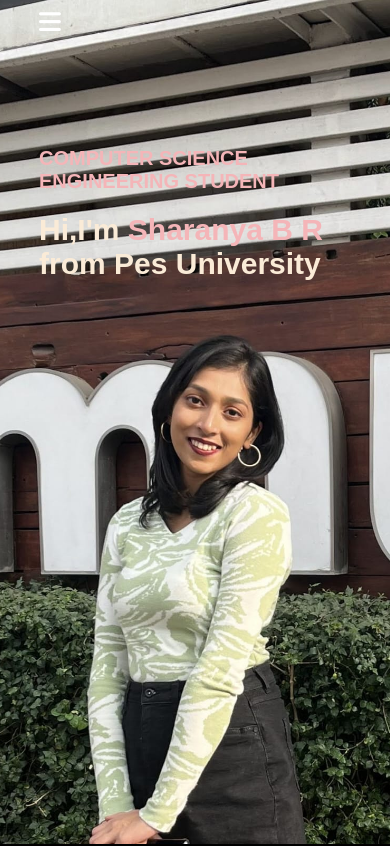
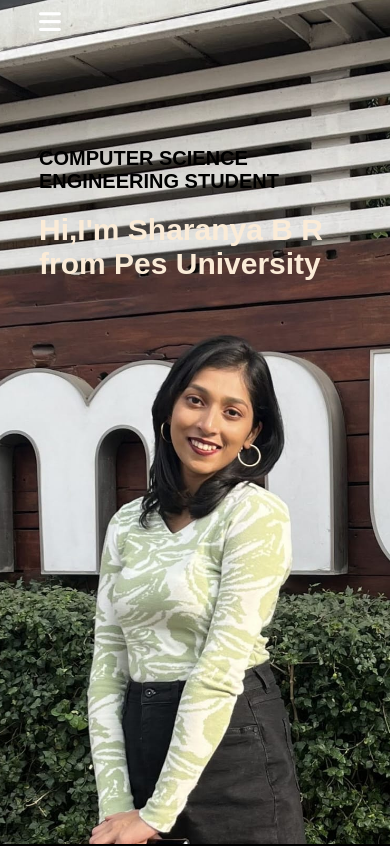
Before and after one commit to sharanyabr/my_portfolio, a plain HTML site: page index.html in a window 390 px wide. Shown: the top 846 px of the page. Drawn offline with Linux system fonts and the light colour scheme.

Commit message:
Update style.css

```diff
--- a/style.css
+++ b/style.css
@@ -336,7 +336,7 @@ nav .fa-solid{
         margin-top: 36%;
         font-size: 20px;
         font-weight: bolder;
-        color:#f4b5b8;
+        color:black;
 
     }
     .header-text h1{
@@ -344,7 +344,7 @@ nav .fa-solid{
         color: antiquewhite;
     }
     .header-text h1 span{
-        color:#f4b5b8;
+        color: antiquewhite;
     }
     nav .fa-solid{
         display: block;
```
